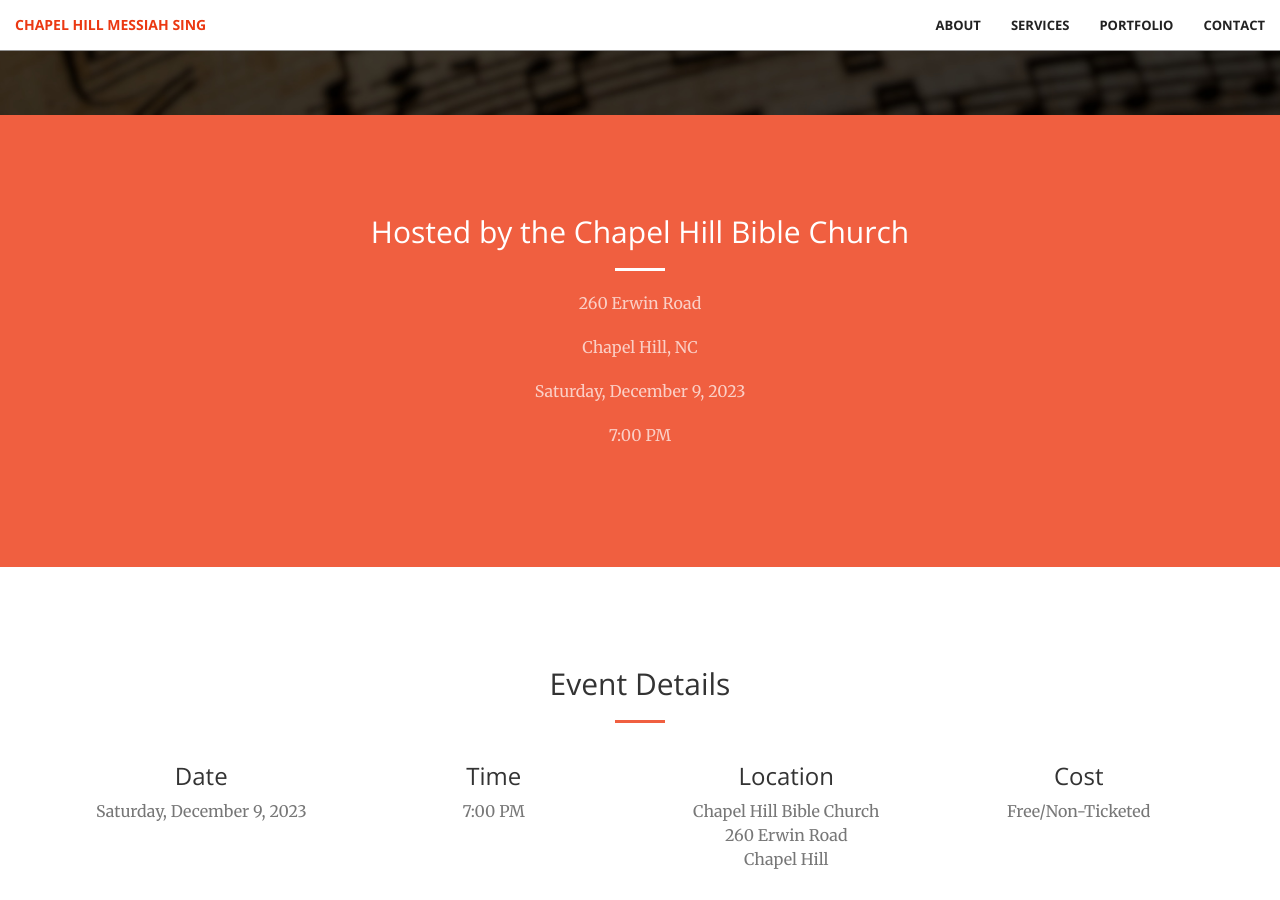
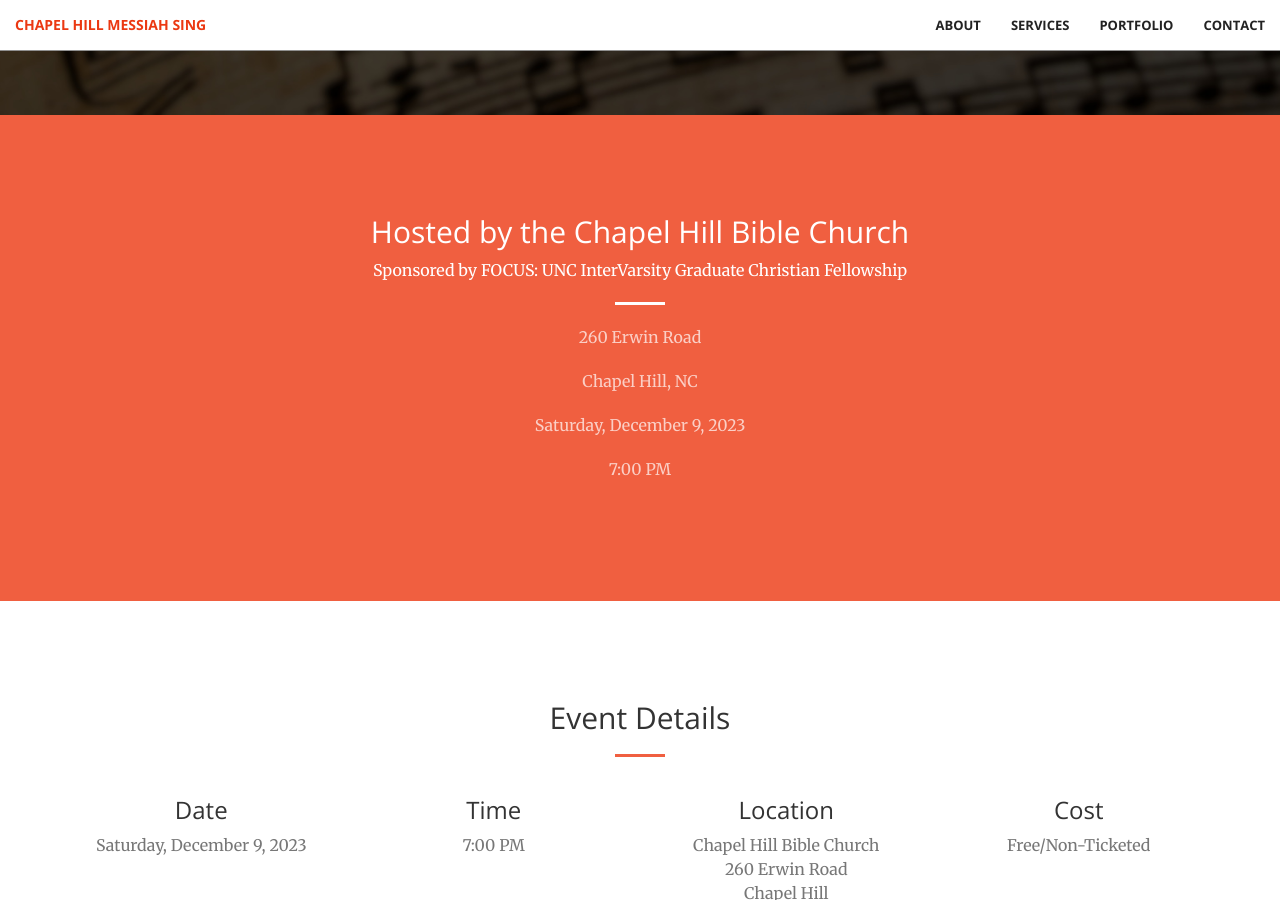
Before and after one commit to chapelhillmessiah/chapelhillmessiah.github.io, a Jekyll site: the page built from index-jekyll.html, in a window 1280 px wide and 900 px high, scrolled down 785 px. Built offline with Jekyll 4.4.1, drawn with Linux system fonts in a browser that asks for light colours.

Commit message:
[call-to-action.html] add Focus sponsorship

```diff
--- a/_includes/call-to-action.html
+++ b/_includes/call-to-action.html
@@ -3,6 +3,7 @@
         <div class="row">
             <div class="col-lg-8 col-lg-offset-2 text-center">
                 <h2 class="section-heading">Hosted by the Chapel Hill Bible Church</h2>
+                <p>Sponsored by FOCUS: UNC InterVarsity Graduate Christian Fellowship</p>
                 <hr class="light">
                 <p class="text-faded">260 Erwin Road</p>
                 <p class="text-faded">Chapel Hill, NC</p>
```
